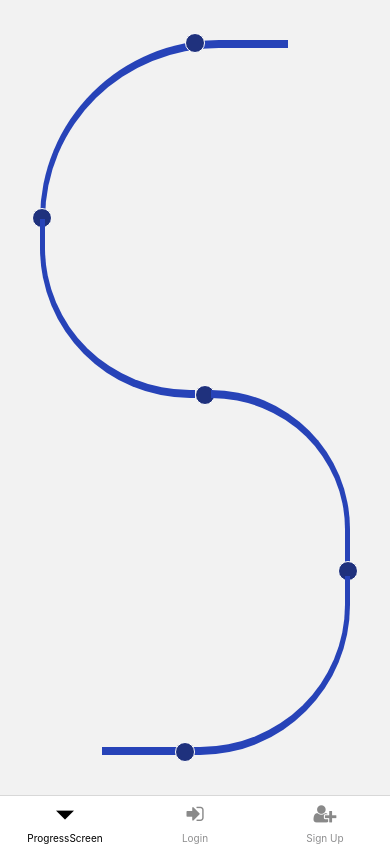
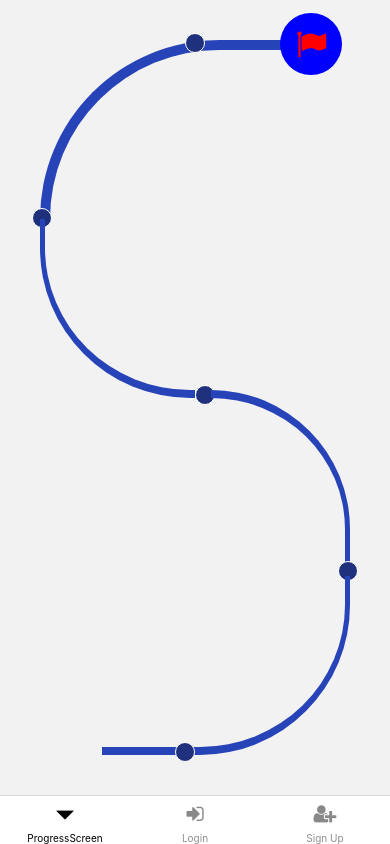
Before and after one commit to Bose-Siddharth/IELTS-English-App-Frontend, a React Native app: screen /ProgressScreen in a window 390 px wide. Built offline with nearby package versions, Linux system fonts and the light colour scheme.

Commit message:
Add icon

```diff
--- a/Pages/ProgressScreen.js
+++ b/Pages/ProgressScreen.js
@@ -1,9 +1,19 @@
-import { View, Text, StyleSheet, StatusBar } from "react-native";
+import { View, Text, StyleSheet, StatusBar, Platform } from "react-native";
 import React from "react";
+import Icon from "react-native-vector-icons/FontAwesome";
 
 const ProgressScreen = () => {
   return (
-    <View style={{ flex: 1, padding: 40, marginTop: StatusBar.currentHeight }}>
+    <View
+      style={{
+        flex: 1,
+        padding: 40,
+        marginTop:
+          Platform.OS === "android"
+            ? StatusBar.currentHeight
+            : StatusBar.currentHeight + 40,
+      }}
+    >
       <View style={styles.box}>
         <View style={[styles.dot, { top: "-4%" }]}></View>
         <View style={styles.diagonal}></View>
@@ -25,6 +35,20 @@ const ProgressScreen = () => {
             },
           ]}
         ></View>
+        <View
+          style={{
+            padding: 16,
+            position: "absolute",
+            top: "-15%",
+            right: "2.5%",
+            borderRadius: 50,
+            borderColor: "#c0088c",
+            overflow: Platform.OS === "ios" ? "hidden" : null,
+            backgroundColor: "blue",
+          }}
+        >
+          <Icon name="flag" size={30} color="red" />
+        </View>
       </View>
       <View style={styles.box}>
         <View style={styles.diagonal2}></View>
@@ -94,8 +118,8 @@ const styles = StyleSheet.create({
   },
   diagonal: {
     flex: 1,
-    borderTopWidth: 8,
-    borderLeftWidth: 5,
+    borderTopWidth: 10,
+    borderLeftWidth: 10,
     borderColor: "#2743b8",
     borderTopRightColor: "#000",
     borderTopLeftRadius: 200,
```
